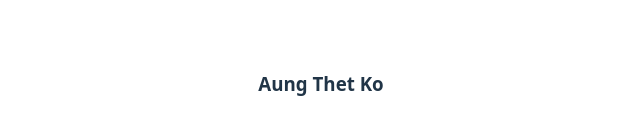
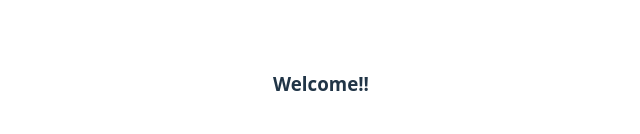
Before and after one commit to aungthetko2000/ewsd-etutor-frontend, a React (Vite) app: page / in a window 1280 px wide. Shown: the part 316-450 px from the top of the page, without its empty margins (319-959 px from the left). Built offline with nearby package versions, Linux system fonts and the light colour scheme.

Commit message:
Ticket:1-login

```diff
--- a/src/App.tsx
+++ b/src/App.tsx
@@ -10,7 +10,7 @@ function App() {
     <>
 
     <div>
-      <h3>Aung Thet Ko</h3>
+      <h3>Welcome!!</h3>
     </div>
 
     </>
```
